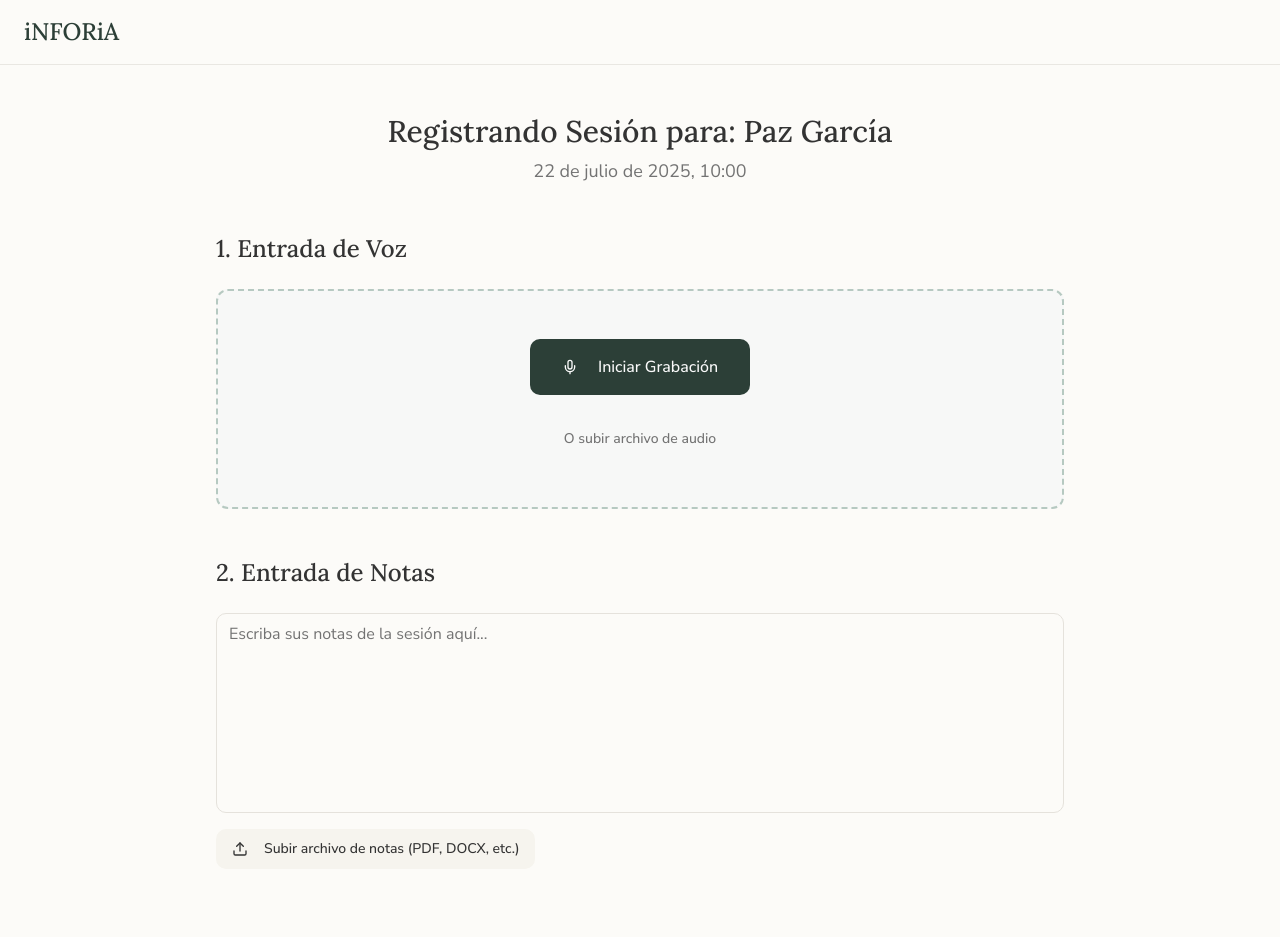
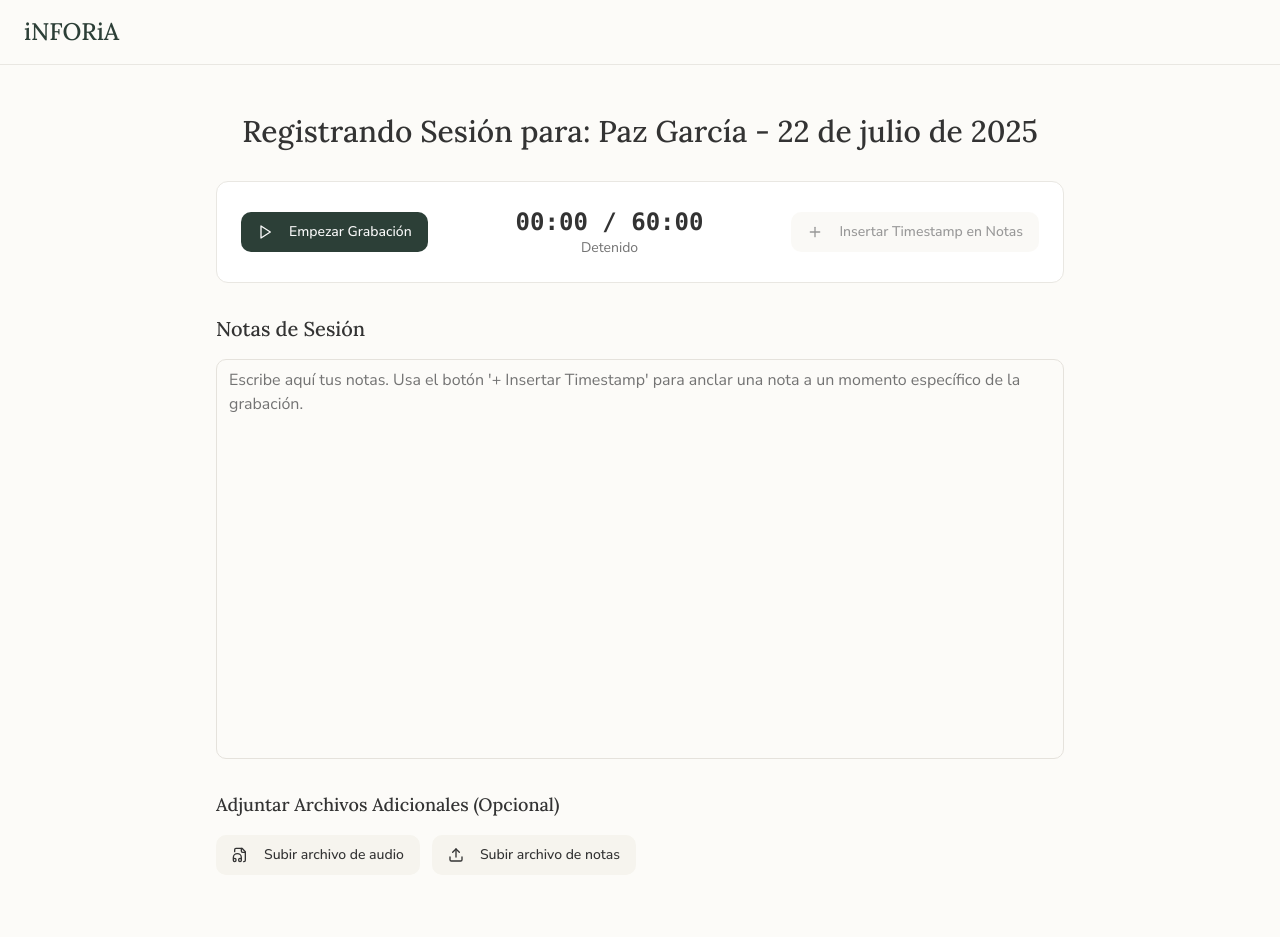
Before and after one commit to projectexinoxano-lab/inforia-knowledge-flow, a React (Vite) app: page /session-workspace in a window 1280 px wide. Shown: the top 937 px of the page. Built offline with nearby package versions, Linux system fonts and the light colour scheme.

Commit message:
Add Session Workspace Page
Created the "Espacio de Trabajo de Sesión" page with a unified control bar, timestamp functionality, notes area, file upload options, and final action buttons, adhering to the specified layout and visual style.

```diff
--- a/src/pages/SessionWorkspace.tsx
+++ b/src/pages/SessionWorkspace.tsx
@@ -1,8 +1,40 @@
+import { useState } from "react";
 import { Button } from "@/components/ui/button";
 import { Textarea } from "@/components/ui/textarea";
-import { Mic, Upload } from "lucide-react";
+import { Play, Square, Plus, Upload, FileAudio } from "lucide-react";
 
 const SessionWorkspace = () => {
+  const [isRecording, setIsRecording] = useState(false);
+  const [timer, setTimer] = useState("00:00");
+  const [notes, setNotes] = useState("");
+
+  const handleStartRecording = () => {
+    setIsRecording(true);
+    // TODO: Implement actual recording logic
+  };
+
+  const handleStopRecording = () => {
+    setIsRecording(false);
+    // TODO: Implement stop recording logic
+  };
+
+  const handleInsertTimestamp = () => {
+    const timestamp = `[${timer}] `;
+    const textarea = document.querySelector('textarea');
+    if (textarea) {
+      const start = textarea.selectionStart;
+      const end = textarea.selectionEnd;
+      const newNotes = notes.slice(0, start) + timestamp + notes.slice(end);
+      setNotes(newNotes);
+
+      // Set cursor position after the timestamp
+      setTimeout(() => {
+        textarea.selectionStart = textarea.selectionEnd = start + timestamp.length;
+        textarea.focus();
+      }, 0);
+    }
+  };
+
   return (
     <div className="min-h-screen bg-background">
       {/* Simple header with logo */}
@@ -14,70 +46,102 @@ const SessionWorkspace = () => {
 
       {/* Main content - centered single column */}
       <main className="container mx-auto px-6 py-12 max-w-4xl">
-        <div className="space-y-12">
+        <div className="space-y-8">
           {/* Page Header - Context */}
           <div className="text-center">
-            <h1 className="font-serif text-3xl font-medium text-foreground mb-2">
-              Registrando Sesión para: Paz García
+            <h1 className="font-serif text-3xl font-medium text-foreground">
+              Registrando Sesión para: Paz García - 22 de julio de 2025
             </h1>
-            <p className="text-lg text-muted-foreground">
-              22 de julio de 2025, 10:00
-            </p>
           </div>
 
-          {/* Section 1: Voice Input */}
-          <section className="space-y-6">
-            <h2 className="font-serif text-2xl font-medium text-foreground">
-              1. Entrada de Voz
-            </h2>
+          {/* Unified Control Bar */}
+          <div className="bg-card border border-module-border rounded-lg p-6">
+            <div className="flex items-center justify-between">
+              {/* Recording Controls */}
+              <div className="flex items-center space-x-3">
+                {!isRecording ? (
+                  <Button
+                    onClick={handleStartRecording}
+                    className="bg-primary text-primary-foreground hover:bg-primary/90"
+                  >
+                    <Play className="mr-2 h-4 w-4" />
+                    Empezar Grabación
+                  </Button>
+                ) : (
+                  <Button
+                    onClick={handleStopRecording}
+                    variant="destructive"
+                  >
+                    <Square className="mr-2 h-4 w-4" />
+                    Parar
+                  </Button>
+                )}
+              </div>
 
-            <div className="border-2 border-dashed border-dropzone-border bg-dropzone-background rounded-lg p-12">
-              <div className="flex flex-col items-center space-y-6">
+              {/* Live Timer */}
+              <div className="text-center">
+                <div className="text-2xl font-mono font-bold text-foreground">
+                  {timer} / 60:00
+                </div>
+                <div className="text-sm text-muted-foreground">
+                  {isRecording ? "Grabando..." : "Detenido"}
+                </div>
+              </div>
+
+              {/* Timestamp Action */}
               <Button
-                  size="lg"
-                  className="h-14 px-8 text-base font-medium"
+                variant="secondary"
+                onClick={handleInsertTimestamp}
+                disabled={!isRecording}
               >
-                  <Mic className="mr-3 h-5 w-5" />
-                  Iniciar Grabación
-                </Button>
-
-                <Button
-                  variant="ghost"
-                  className="text-muted-foreground hover:text-foreground"
-                >
-                  O subir archivo de audio
+                <Plus className="mr-2 h-4 w-4" />
+                Insertar Timestamp en Notas
               </Button>
             </div>
           </div>
-          </section>
 
-          {/* Section 2: Notes Input */}
-          <section className="space-y-6">
-            <h2 className="font-serif text-2xl font-medium text-foreground">
-              2. Entrada de Notas
+          {/* Session Notes Area */}
+          <div className="space-y-4">
+            <h2 className="font-serif text-xl font-medium text-foreground">
+              Notas de Sesión
             </h2>
+            <Textarea
+              value={notes}
+              onChange={(e) => setNotes(e.target.value)}
+              placeholder="Escribe aquí tus notas. Usa el botón '+ Insertar Timestamp' para anclar una nota a un momento específico de la grabación."
+              className="min-h-[400px] text-base resize-none font-sans"
+            />
+          </div>
 
+          {/* Additional Files Section */}
           <div className="space-y-4">
-              <Textarea
-                placeholder="Escriba sus notas de la sesión aquí..."
-                className="min-h-[200px] text-base resize-none"
-              />
+            <h3 className="font-serif text-lg font-medium text-foreground">
+              Adjuntar Archivos Adicionales (Opcional)
+            </h3>
+            <div className="flex flex-col sm:flex-row gap-3">
+              <Button variant="secondary" className="flex-1 sm:flex-none">
+                <FileAudio className="mr-2 h-4 w-4" />
+                Subir archivo de audio
+              </Button>
+              <Button variant="secondary" className="flex-1 sm:flex-none">
+                <Upload className="mr-2 h-4 w-4" />
+                Subir archivo de notas
+              </Button>
+            </div>
+          </div>
 
+          {/* Final Action Buttons */}
+          <div className="flex flex-col sm:flex-row gap-4 justify-center pt-8">
             <Button
               variant="secondary"
-                className="w-full sm:w-auto"
+              size="lg"
+              className="h-12 px-8 text-base font-medium"
             >
-                <Upload className="mr-2 h-4 w-4" />
-                Subir archivo de notas (PDF, DOCX, etc.)
+              Guardar Borrador
             </Button>
-            </div>
-          </section>
-
-          {/* Final Action */}
-          <div className="flex justify-center pt-8">
             <Button
               size="lg"
-              className="h-14 px-12 text-lg font-medium"
+              className="h-12 px-8 text-base font-medium bg-primary text-primary-foreground hover:bg-primary/90"
             >
               Generar Informe con IA
             </Button>
```
Lines whose indentation alone changed are shown as unchanged.
